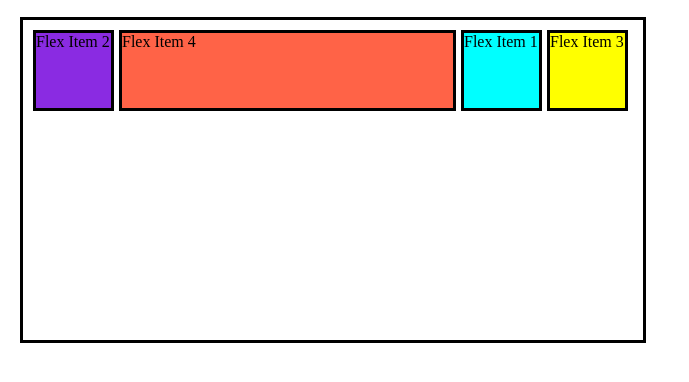
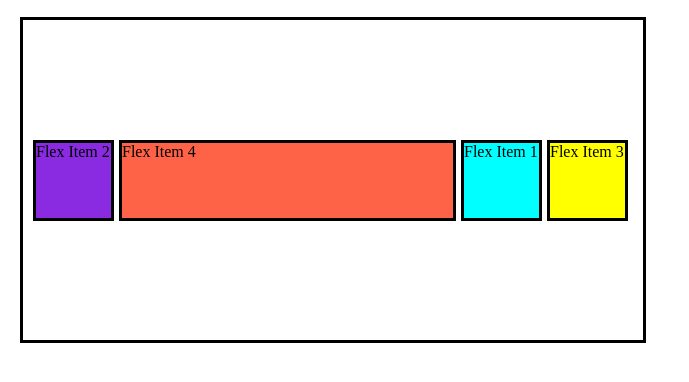
Before and after one commit to PRIYANSHU2569/CSS, a plain HTML site: page lecture6/flex.html in a window 1280 px wide. Shown: the part 40-422 px from the top of the page, without its empty margins (0-689 px from the left). Drawn offline with Linux system fonts and the light colour scheme.

Commit message:
modified

```diff
--- a/lecture6/flex.css
+++ b/lecture6/flex.css
@@ -17,9 +17,10 @@
     border: 3px solid black;
 
     display: flex;
-    justify-content: center  ;
+    /* justify-content: center  ; */
     /* flex-wrap: wrap; */
-
+    /* for cross axix use for align item centre */
+    align-items: center;
 
 
 }
```
